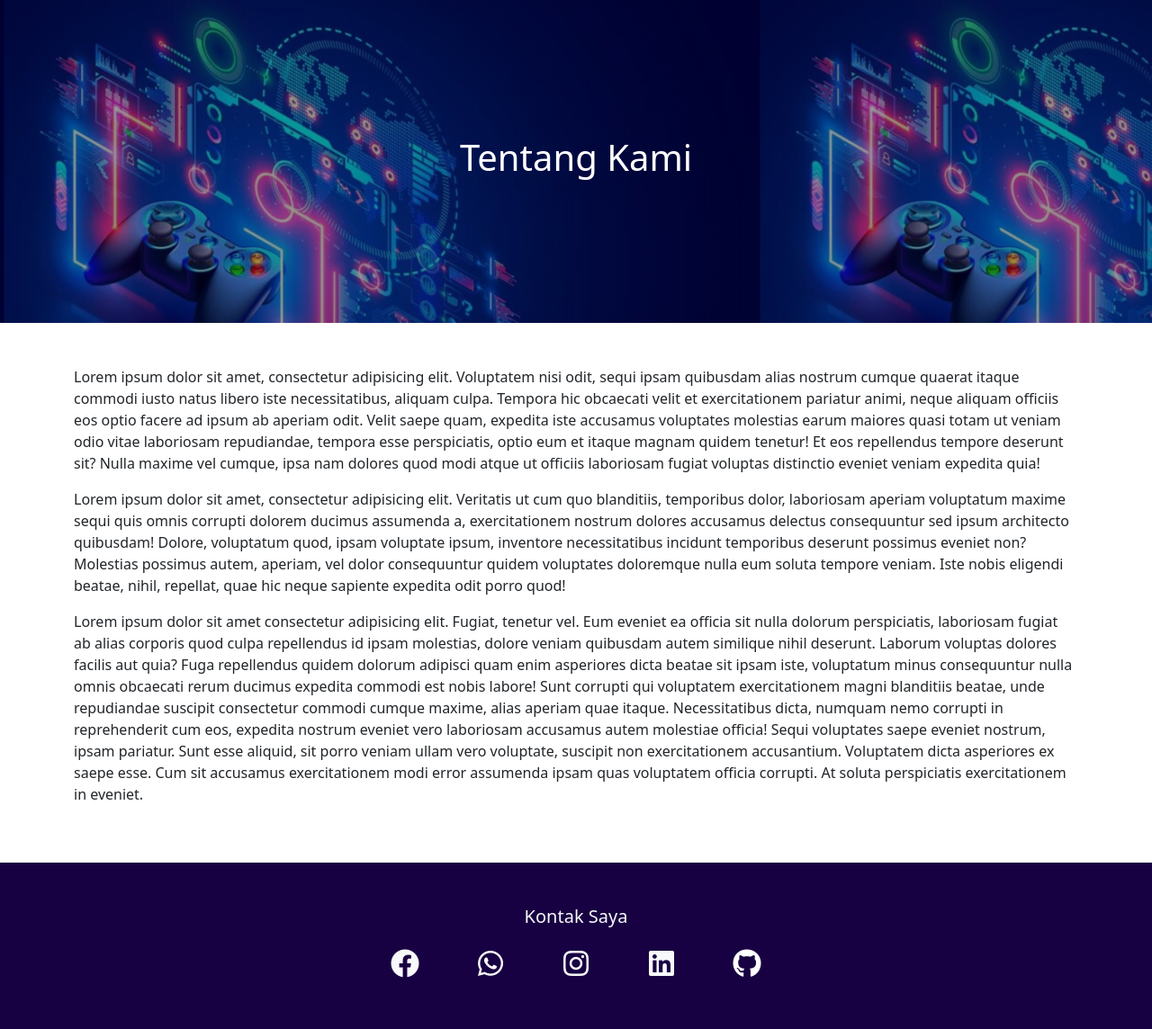
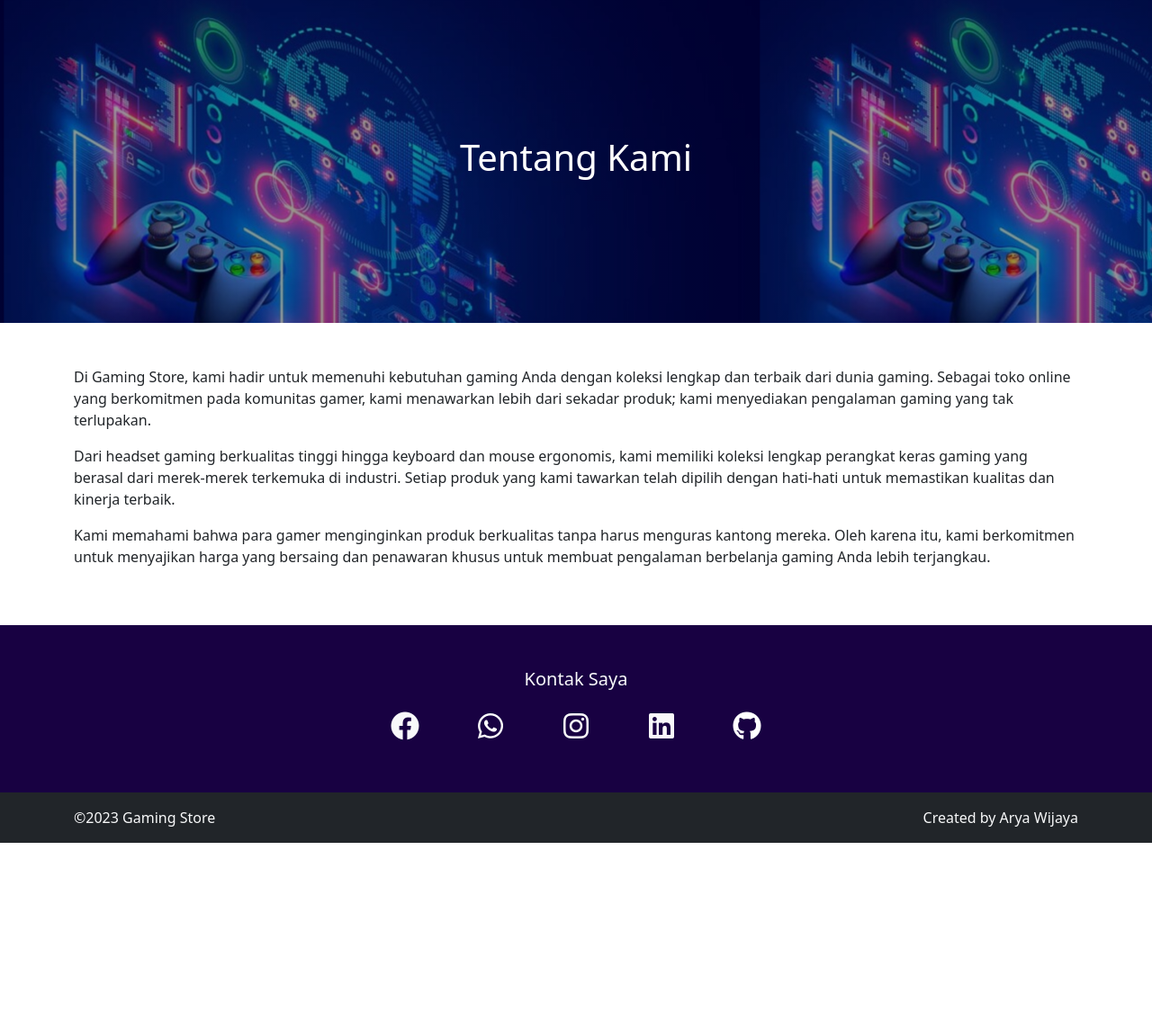
Before and after one commit to AryaKopet/tokoonline, a PHP site: page /tentang-kami.php in a window 1280 px wide. Shown: the part 57-1201 px from the top of the page at 90% size. After the commit the page ends 994 px from the top, so only its background shows below. Run offline with PHP 8.4, Linux system fonts and the light colour scheme; some libraries are stand-ins or nearby versions.

Commit message:
final modifikasi

```diff
--- a/index.php
+++ b/index.php
@@ -63,8 +63,7 @@
     <!-- tentang kami -->
     <div class="container-fluid warna4 py-5">
         <div class="container text-center text-white">
-            <h3>Tentang Kami</h3>
-            <p class="mt-3">Lorem ipsum dolor sit amet consectetur adipisicing elit. Quia exercitationem perferendis earum architecto ad reiciendis? Ea, voluptates. Nemo, aut non repellat praesentium ad dolorum nam tenetur totam voluptates accusamus quia ipsum ratione neque voluptatum suscipit doloribus explicabo repudiandae nesciunt temporibus ducimus enim libero vel commodi cumque! Tenetur error laboriosam vitae officiis architecto repellendus, odit impedit, consequatur iste dolor blanditiis amet dolorem earum optio sequi eius! Alias asperiores fugit obcaecati, maxime, placeat laudantium deserunt labore facilis perspiciatis dolores nemo quidem eveniet?</p>
+            <h3>Produk Unggulan</h3>
         </div>
     </div>
 
@@ -83,7 +82,7 @@
                         <div class="card-body">
                             <h5 class="card-title"><?php echo $data['nama'];?></h5>
                             <p class="card-text text-truncate"><?php echo $data['nama'];?></p>
-                            <p class="card-text text-size">Rp 120.000</p>
+                            <p class="card-text text-size">Rp <?php echo $data['harga'];?></p>
                             <a href="produk-detail.php?nama=<?php echo $data['nama'];?>" class="btn btn-primary">Lihat Detail</a>
                         </div>
                     </div>
--- a/produk.php
+++ b/produk.php
@@ -76,7 +76,7 @@
                             <div class="card-body">
                                 <h5 class="card-title"><?php echo $produk['nama'] ?></h5>
                                 <p class="card-text text-truncate"><?php echo $produk['detail'] ?></p>
-                                <p class="card-text text-size"><?php echo $produk['harga'] ?></p>
+                                <p class="card-text text-size">Rp <?php echo $produk['harga'] ?></p>
                                 <a href="produk-detail.php?nama=<?php echo $produk['nama'];?>" class="btn btn-primary">Lihat Detail</a>
                             </div>
                         </div>
--- a/tentang-kami.php
+++ b/tentang-kami.php
@@ -21,9 +21,9 @@
     <!-- main -->
     <div class="container-fluid py-5">
         <div class="container">
-            <p>Lorem ipsum dolor sit amet, consectetur adipisicing elit. Voluptatem nisi odit, sequi ipsam quibusdam alias nostrum cumque quaerat itaque commodi iusto natus libero iste necessitatibus, aliquam culpa. Tempora hic obcaecati velit et exercitationem pariatur animi, neque aliquam officiis eos optio facere ad ipsum ab aperiam odit. Velit saepe quam, expedita iste accusamus voluptates molestias earum maiores quasi totam ut veniam odio vitae laboriosam repudiandae, tempora esse perspiciatis, optio eum et itaque magnam quidem tenetur! Et eos repellendus tempore deserunt sit? Nulla maxime vel cumque, ipsa nam dolores quod modi atque ut officiis laboriosam fugiat voluptas distinctio eveniet veniam expedita quia!</p>
-            <p>Lorem ipsum dolor sit amet, consectetur adipisicing elit. Veritatis ut cum quo blanditiis, temporibus dolor, laboriosam aperiam voluptatum maxime sequi quis omnis corrupti dolorem ducimus assumenda a, exercitationem nostrum dolores accusamus delectus consequuntur sed ipsum architecto quibusdam! Dolore, voluptatum quod, ipsam voluptate ipsum, inventore necessitatibus incidunt temporibus deserunt possimus eveniet non? Molestias possimus autem, aperiam, vel dolor consequuntur quidem voluptates doloremque nulla eum soluta tempore veniam. Iste nobis eligendi beatae, nihil, repellat, quae hic neque sapiente expedita odit porro quod!</p>
-            <p>Lorem ipsum dolor sit amet consectetur adipisicing elit. Fugiat, tenetur vel. Eum eveniet ea officia sit nulla dolorum perspiciatis, laboriosam fugiat ab alias corporis quod culpa repellendus id ipsam molestias, dolore veniam quibusdam autem similique nihil deserunt. Laborum voluptas dolores facilis aut quia? Fuga repellendus quidem dolorum adipisci quam enim asperiores dicta beatae sit ipsam iste, voluptatum minus consequuntur nulla omnis obcaecati rerum ducimus expedita commodi est nobis labore! Sunt corrupti qui voluptatem exercitationem magni blanditiis beatae, unde repudiandae suscipit consectetur commodi cumque maxime, alias aperiam quae itaque. Necessitatibus dicta, numquam nemo corrupti in reprehenderit cum eos, expedita nostrum eveniet vero laboriosam accusamus autem molestiae officia! Sequi voluptates saepe eveniet nostrum, ipsam pariatur. Sunt esse aliquid, sit porro veniam ullam vero voluptate, suscipit non exercitationem accusantium. Voluptatem dicta asperiores ex saepe esse. Cum sit accusamus exercitationem modi error assumenda ipsam quas voluptatem officia corrupti. At soluta perspiciatis exercitationem in eveniet.</p>
+            <p>Di Gaming Store, kami hadir untuk memenuhi kebutuhan gaming Anda dengan koleksi lengkap dan terbaik dari dunia gaming. Sebagai toko online yang berkomitmen pada komunitas gamer, kami menawarkan lebih dari sekadar produk; kami menyediakan pengalaman gaming yang tak terlupakan.</p>
+            <p>Dari headset gaming berkualitas tinggi hingga keyboard dan mouse ergonomis, kami memiliki koleksi lengkap perangkat keras gaming yang berasal dari merek-merek terkemuka di industri. Setiap produk yang kami tawarkan telah dipilih dengan hati-hati untuk memastikan kualitas dan kinerja terbaik.</p>
+            <p>Kami memahami bahwa para gamer menginginkan produk berkualitas tanpa harus menguras kantong mereka. Oleh karena itu, kami berkomitmen untuk menyajikan harga yang bersaing dan penawaran khusus untuk membuat pengalaman berbelanja gaming Anda lebih terjangkau.</p>
         </div>
     </div>
 
```
